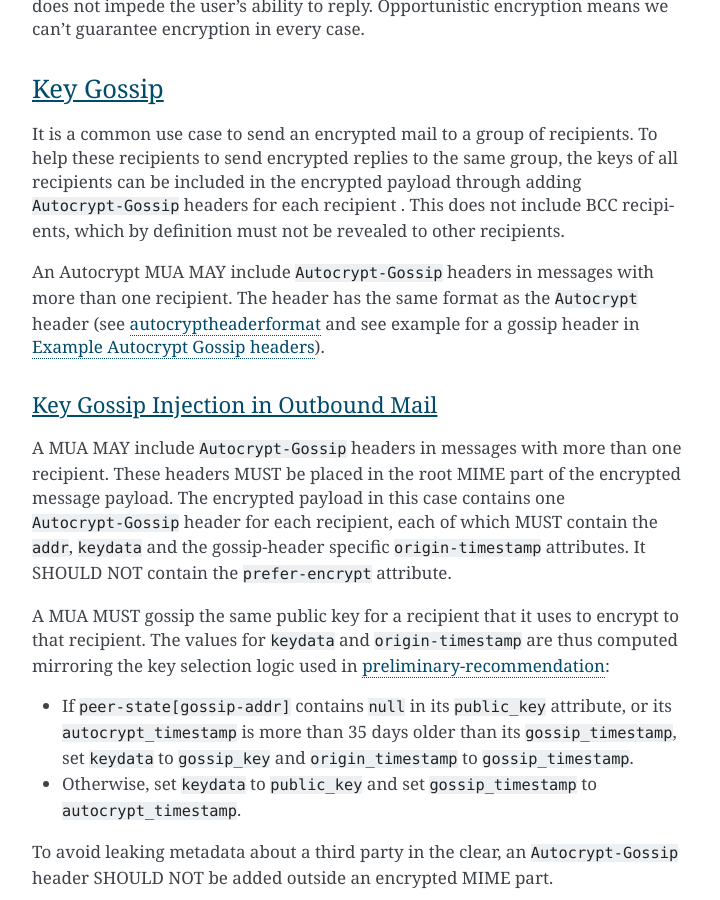
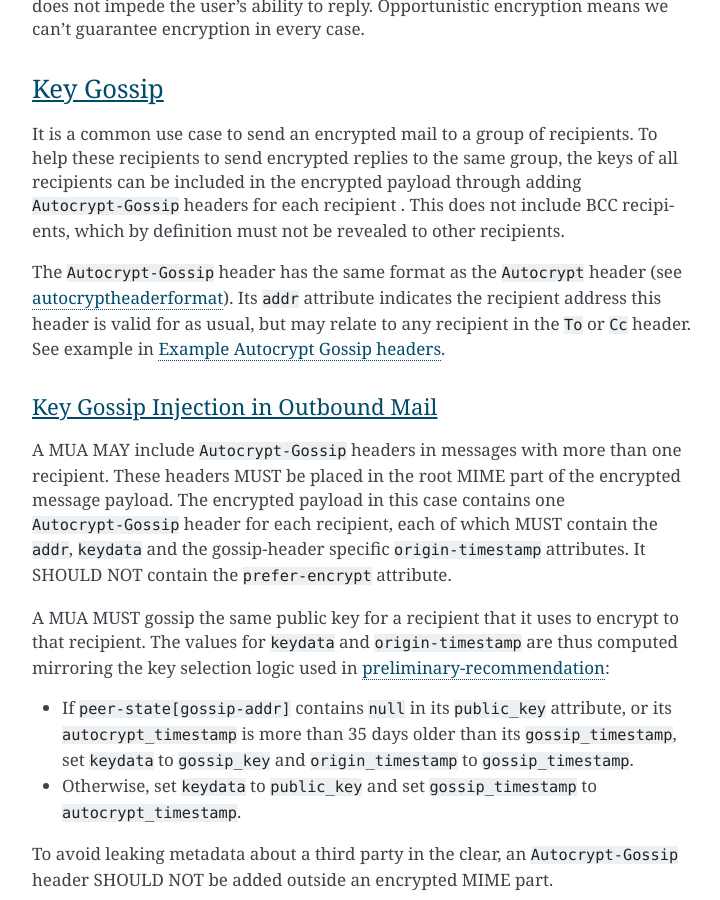
Before and after one commit to autocrypt/autocrypt, a Sphinx documentation site: the page built from doc/level1.rst, in a window 1280 px wide and 900 px high, scrolled down 13615 px. Shown: the whole window, without its empty margins (388-1108 px from the left). Built offline with Sphinx 7.4.7, drawn with Linux system fonts in a browser that asks for light colours.

Commit message:
bring back original formulation (which i find a bit unfortunate, bu anyway) in the Key Gossip section intro.

```diff
--- a/doc/level1.rst
+++ b/doc/level1.rst
@@ -646,10 +646,11 @@ headers for each recipient . This does not include BCC
 recipients, which by definition must not be revealed to other
 recipients.
 
-An Autocrypt MUA MAY include ``Autocrypt-Gossip`` headers in messages
-with more than one recipient. The header has the same format as
-the ``Autocrypt`` header (see `autocryptheaderformat`_ and see example
-for a gossip header in :ref:`autocrypt-gossip-example`).
+The ``Autocrypt-Gossip`` header has the same format as the ``Autocrypt``
+header (see `autocryptheaderformat`_). Its ``addr`` attribute
+indicates the recipient address this header is valid for as usual, but
+may relate to any recipient in the ``To`` or ``Cc`` header.
+See example in :ref:`autocrypt-gossip-example`.
 
 .. _`gossip-injection`:
 
```
